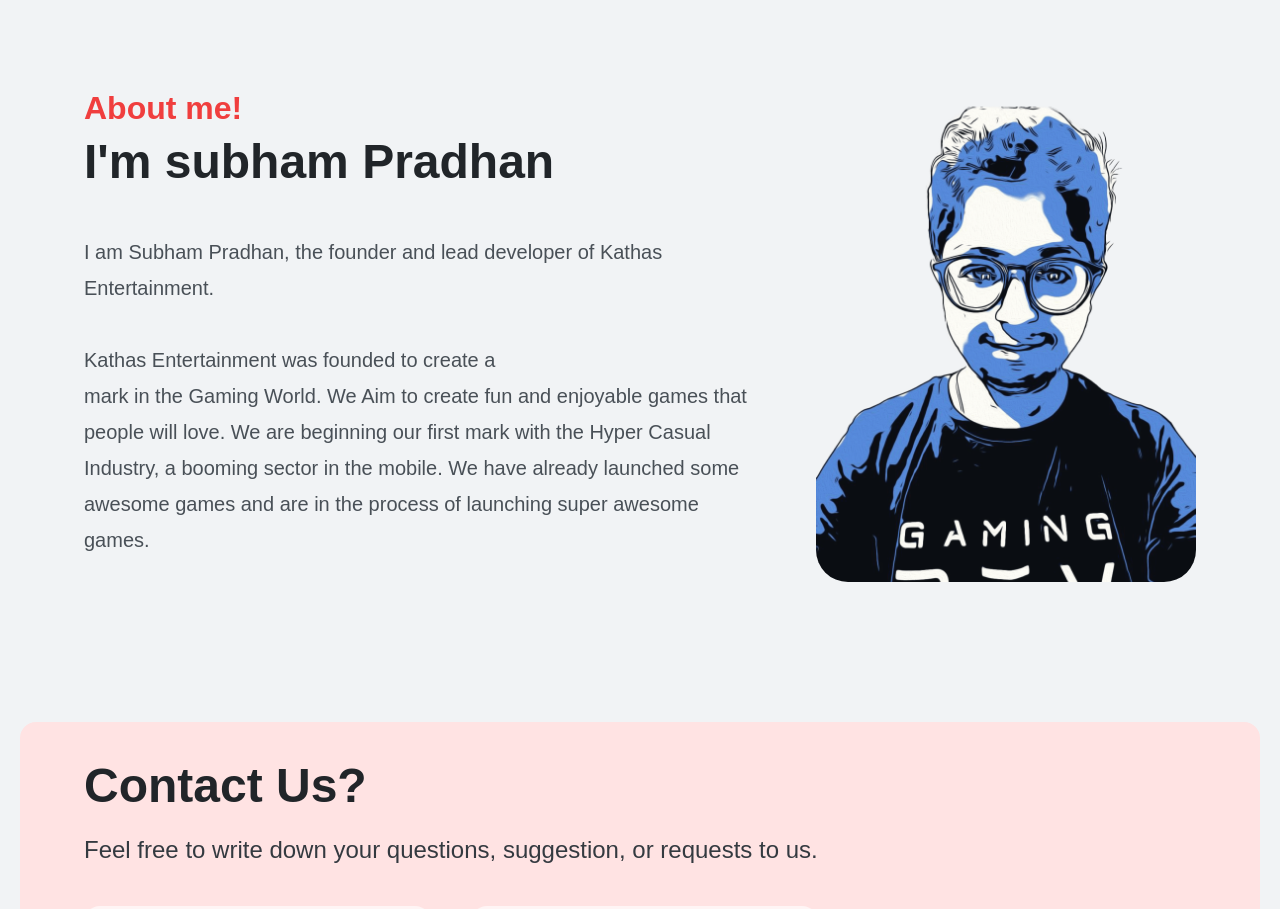
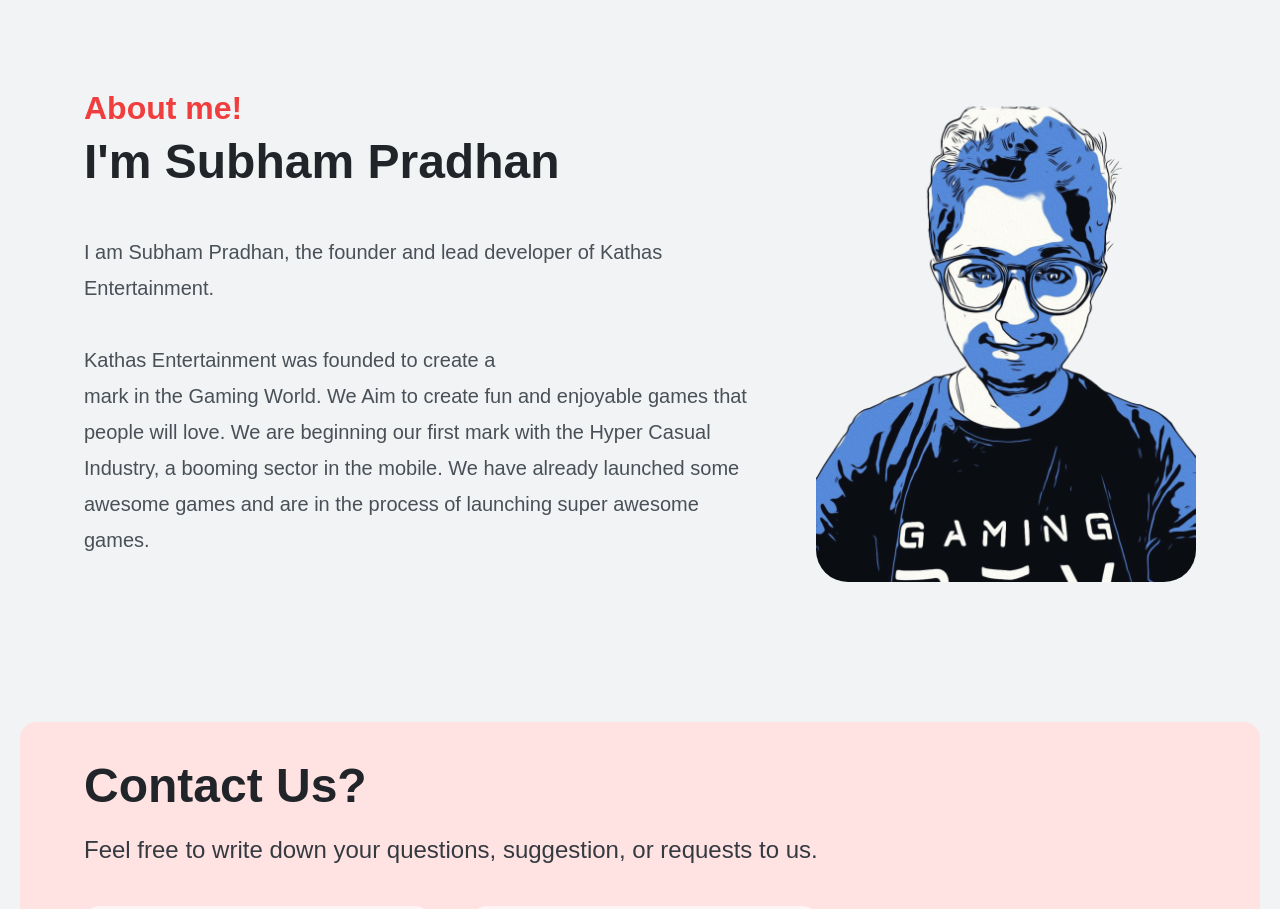
Before and after one commit to Jaspreet22g/kathas-entertainment, a React (Create React App) app: page / in a window 1280 px wide. Shown: the part 1940-2849 px from the top of the page. Built offline with nearby package versions, Linux system fonts and the light colour scheme.

Commit message:
capticalise

```diff
--- a/src/components/About.js
+++ b/src/components/About.js
@@ -4,7 +4,7 @@
       <div className="flex flex-col items-center justify-around gap-12 py-10 xl:px-16 lg:flex-row rounded-3xl" >
         <div className="max-w-3xl min-w-0" >
           <h4  className="mb-2 lg:mb-3 xl:mb-4 xl:text-[32px] lg:text-xl text-[#F03E3E] font-semibold text-base">About me!</h4>
-          <h3 className="text-[#212529] font-semibold xl:text-5xl lg:text-[34px] text-xl xl:mb-12 lg:mb-6 mb-4">I'm subham Pradhan</h3>
+          <h3 className="text-[#212529] font-semibold xl:text-5xl lg:text-[34px] text-xl xl:mb-12 lg:mb-6 mb-4">I'm Subham Pradhan</h3>
           <p className="xl:leading-[36px] leading-[22px] lg:leading-[24px] text-[#495057] xl:text-xl lg:text-base text-sm">I am Subham Pradhan, the founder and lead developer of Kathas Entertainment.
             <br></br>
             <br></br>
```
